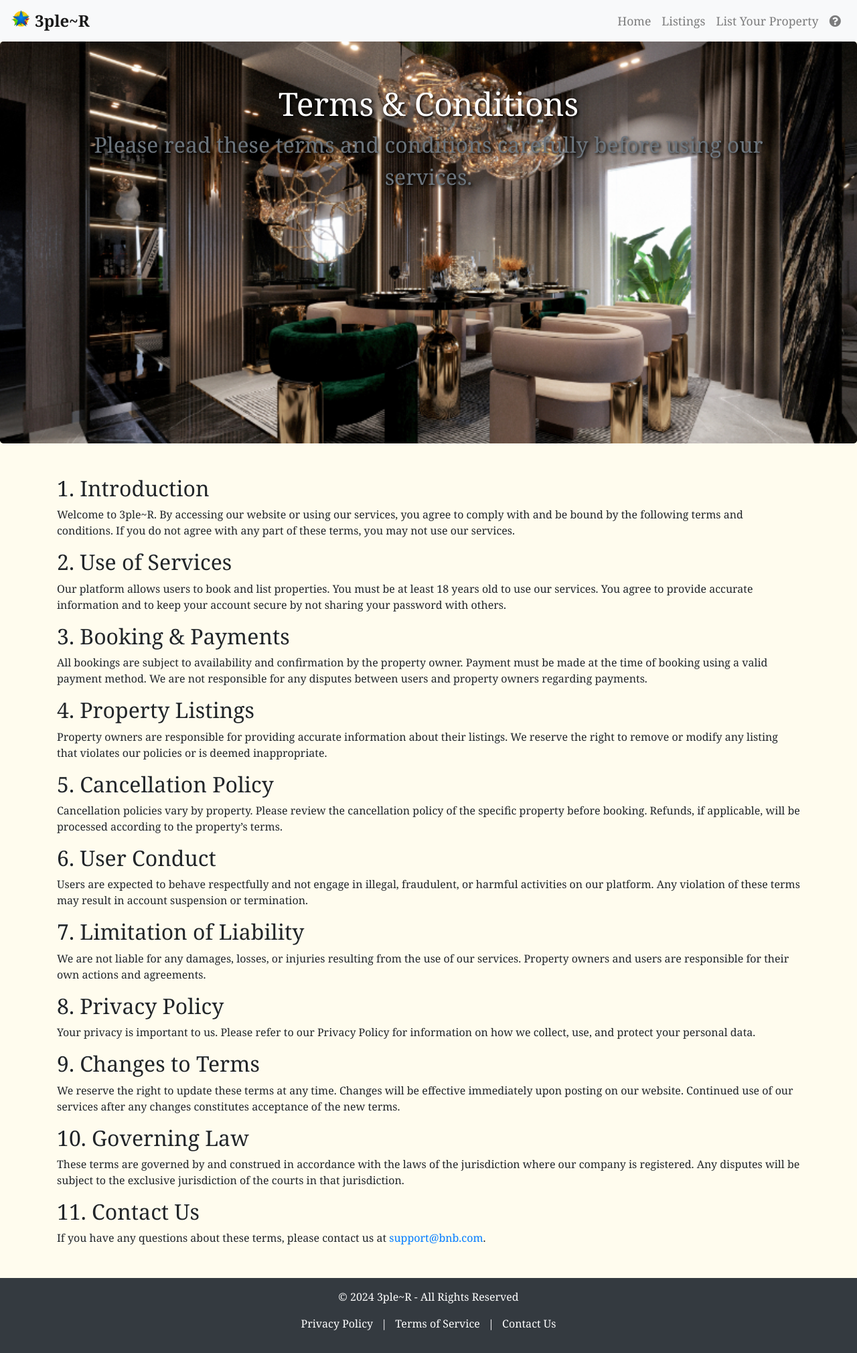
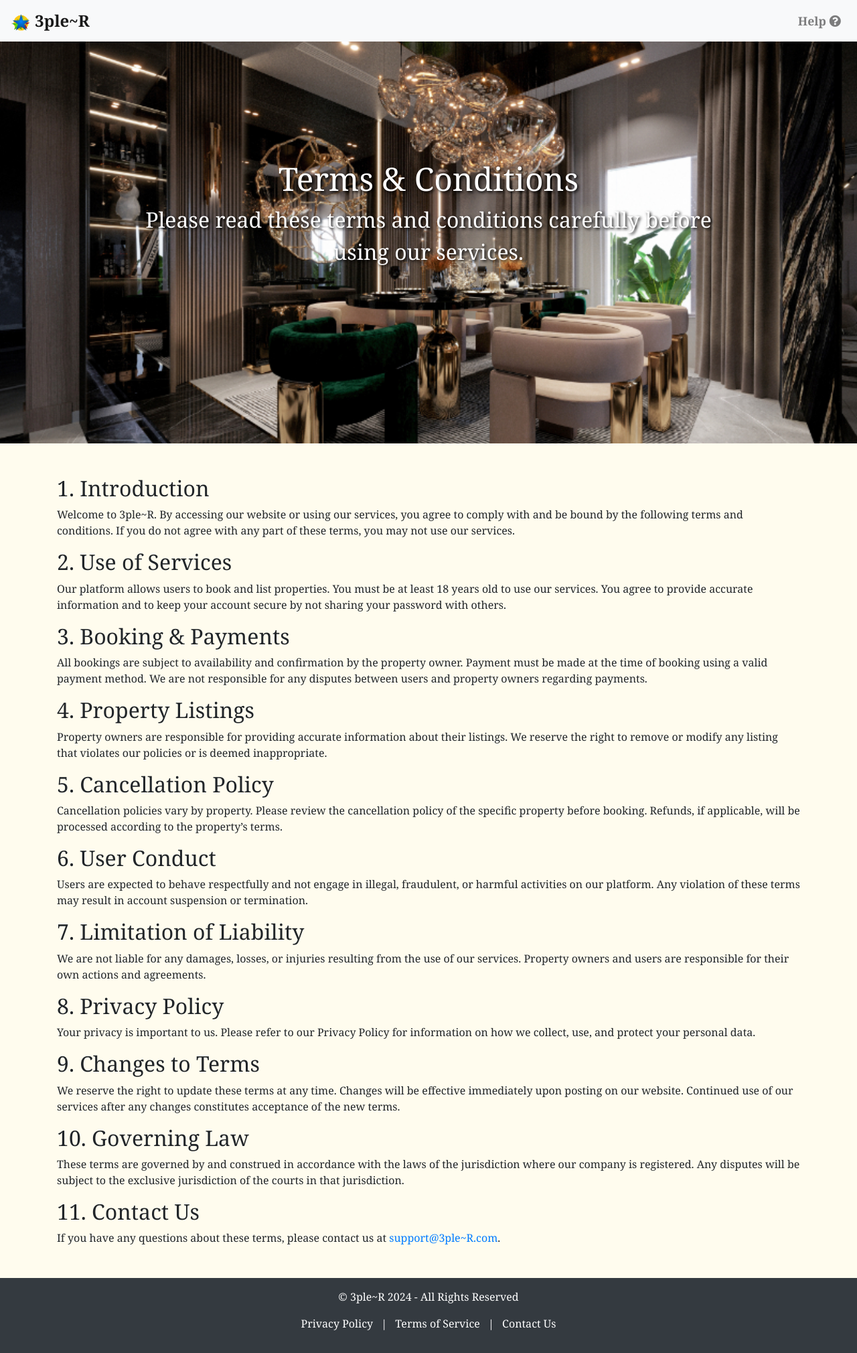
Before and after one commit to Code021-raelle/bnb, a Flask app: page /terms-and-conditions in a window 1280 px wide. Shown: the whole page at 67% size. Run offline with Flask 3, Linux system fonts and the light colour scheme; some libraries are stand-ins or nearby versions.

Commit message:
minimize the width for terms page

```diff
--- a/app/templates/terms_and_conditions.html
+++ b/app/templates/terms_and_conditions.html
@@ -4,7 +4,7 @@
     <meta charset="UTF-8">
     <meta http-equiv="X-UA-Compatible" content="IE=edge">
     <meta name="viewport" content="width=device-width, initial-scale=1.0">
-    <title>Terms & Conditions - Bed & Breakfast</title>
+    <title>Terms & Conditions - 3ple~R</title>
     <link rel="stylesheet" href="https://stackpath.bootstrapcdn.com/bootstrap/4.5.2/css/bootstrap.min.css">
     <link rel="stylesheet" href="https://cdnjs.cloudflare.com/ajax/libs/font-awesome/5.15.3/css/all.min.css">
     <link rel="stylesheet" type="text/css" href="{{ url_for('static', filename='css/style.css') }}">
@@ -16,13 +16,16 @@
             background: url(../static/images/terms.svg) no-repeat center;
             background-size: cover;
         }
+        .home {
+            padding: 7rem;
+        }
     </style>
-    <div class="container-fluid p-0">
         <!-- Navigation Bar -->
         <header>
+            <strong>
             <nav class="navbar navbar-expand-lg navbar-light bg-light">
-                <a class="navbar-brand" href="/">
-                    <img src="{{ url_for('static', filename='images/icon.svg') }}" width="30" height="30" class="d-inline-block align-top" alt="">
+                <a class="navbar-brand" href="{{ url_for('home') }}">
+                    <img src="{{ url_for('static', filename='images/icon.svg') }}" width="30" height="30" alt="3ple~R Logo">
                     3ple~R
                 </a>
                 <button class="navbar-toggler" type="button" data-toggle="collapse" data-target="#navbarNav" aria-controls="navbarNav" aria-expanded="false" aria-label="Toggle navigation">
@@ -31,29 +34,21 @@
                 <div class="collapse navbar-collapse" id="navbarNav">
                     <ul class="navbar-nav ml-auto">
                         <li class="nav-item">
-                            <a class="nav-link" href="/">Home</a>
-                        </li>
-                        <li class="nav-item">
-                            <a class="nav-link" href="/listings">Listings</a>
-                        </li>
-                        <li class="nav-item">
-                            <a class="nav-link" href="/list-your-property">List Your Property</a>
-                        </li>
-                        <li class="nav-item">
-                            <a class="nav-link" href="/help-center" aria-label="Help Center">
+                            <a class="nav-link" href="/help-center" aria-label="Help Center">Help
                                 <i class="fas fa-question-circle"></i>
                             </a>
                         </li>
                     </ul>
                 </div>
             </nav>
+            </strong>
         </header>
 
         <!-- Terms & Conditions Header -->
-        <section class="jumbotron text-center mb-0">
-            <div class="container">
+        <section class="jumbotron jumbotron-fluid text-center">
+            <div class="container home" style="top: 4rem;">
                 <h1 class="jumbotron-heading">Terms & Conditions</h1>
-                <p class="lead text-muted">Please read these terms and conditions carefully before using our services.</p>
+                <p class="lead">Please read these terms and conditions carefully before using our services.</p>
             </div>
         </section>
 
@@ -91,17 +86,17 @@
                 <p>These terms are governed by and construed in accordance with the laws of the jurisdiction where our company is registered. Any disputes will be subject to the exclusive jurisdiction of the courts in that jurisdiction.</p>
 
                 <h2>11. Contact Us</h2>
-                <p>If you have any questions about these terms, please contact us at <a href="mailto:support@bnb.com">support@bnb.com</a>.</p>
+                <p>If you have any questions about these terms, please contact us at <a href="mailto:support@3ple~R.com">support@3ple~R.com</a>.</p>
             </div>
         </section>
 
         <!-- Footer -->
         <footer class="bg-dark text-white text-center py-3">
-            <p>&copy; {{ current_year }} 3ple~R - All Rights Reserved</p>
+            <p>&copy; 3ple~R {{ current_year }} - All Rights Reserved</p>
             <p>
                 <a href="/privacy-&-policy" class="text-white mx-2">Privacy Policy</a> |
                 <a href="/terms-and-conditions" class="text-white mx-2">Terms of Service</a> |
-                <a href="mailto:support@bnb.com" class="text-white mx-2">Contact Us</a>
+                <a href="mailto:support@b3ple~R.com" class="text-white mx-2">Contact Us</a>
             </p>
         </footer>
     </div>
```
